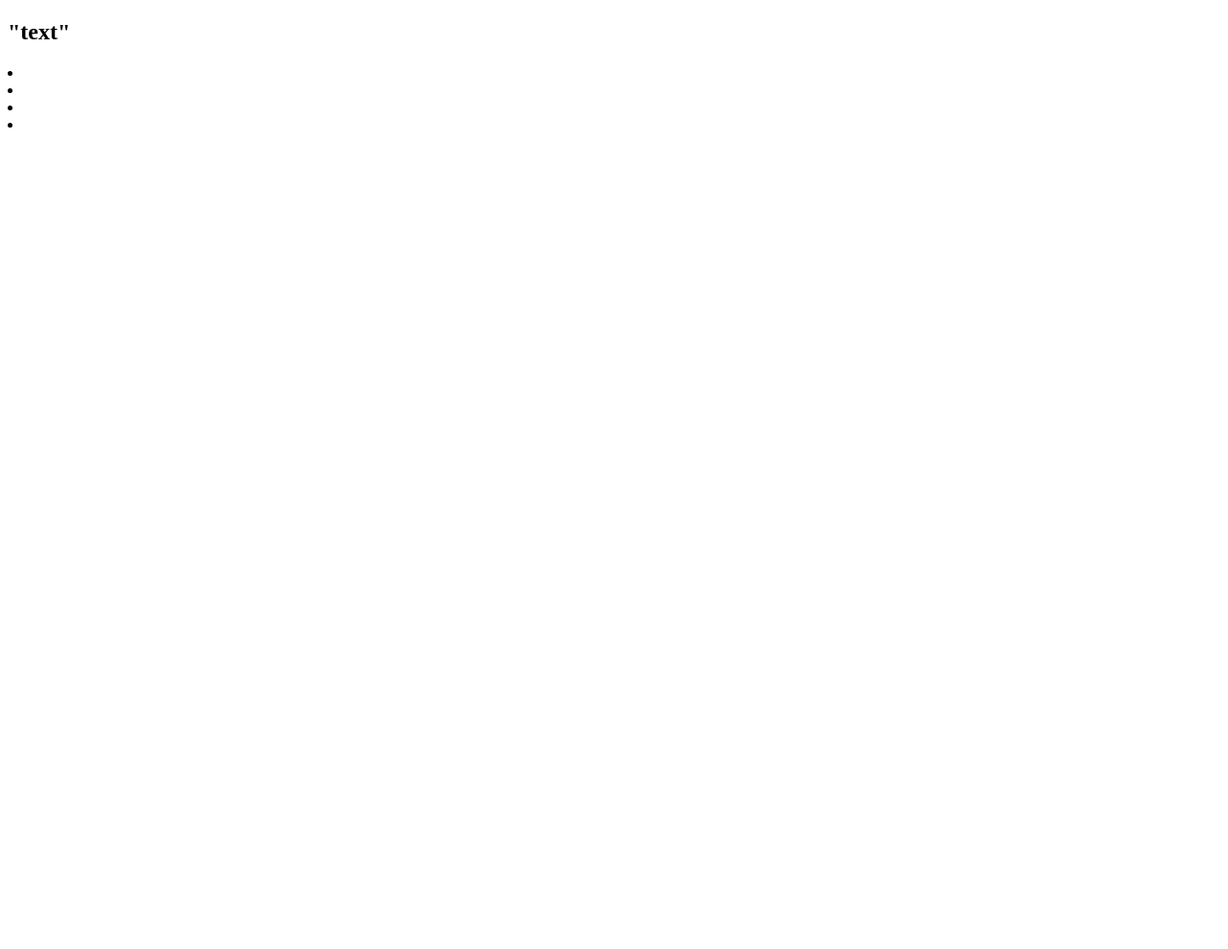
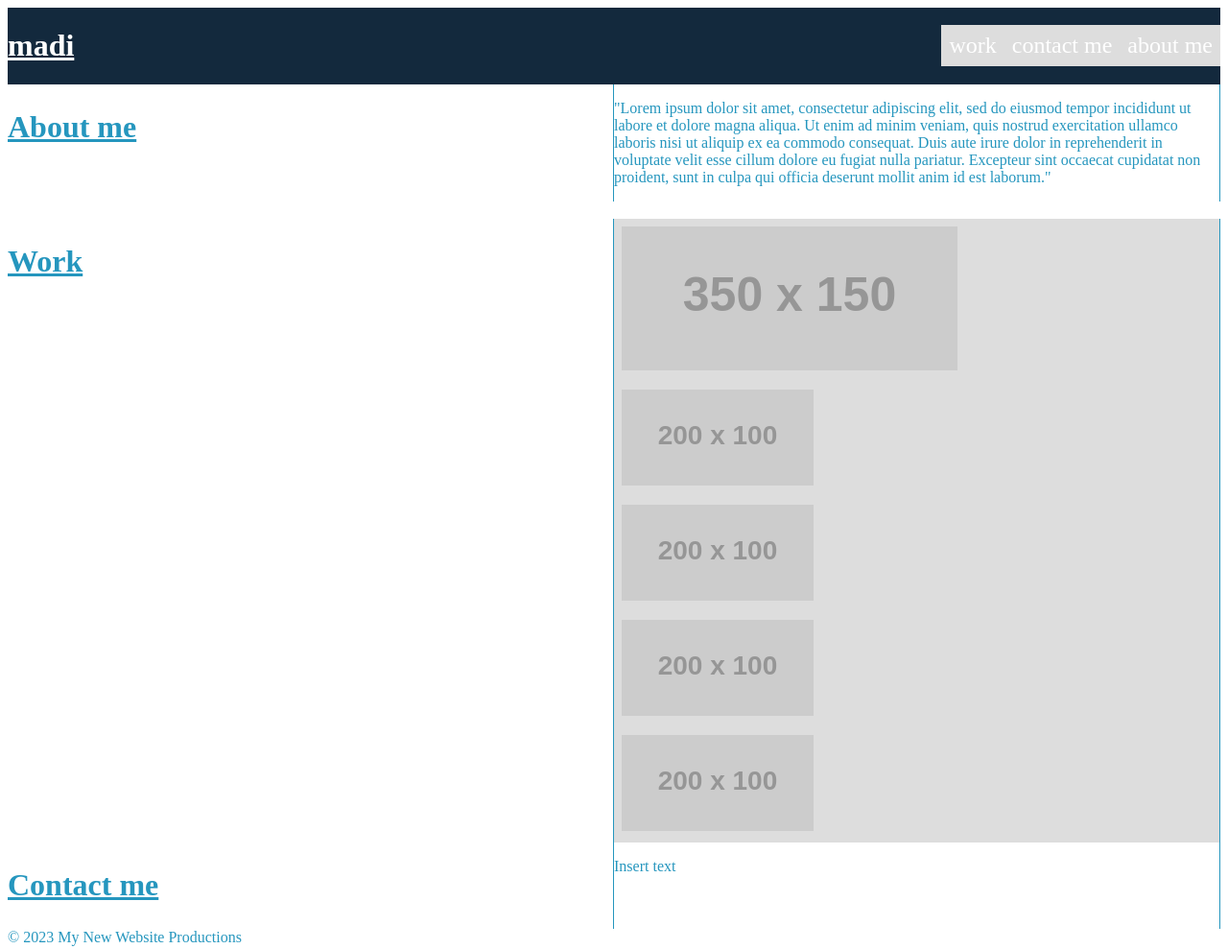
Before and after one commit to madischneider3/project-2, a plain HTML site: page index.html in a window 1280 px wide. Shown: the whole page at 96% size. Before the commit the page ends 800 px from the top, so only its background shows below. Drawn offline with Linux system fonts and the light colour scheme; placeholder pictures from the web are drawn by us.

Commit message:
Added styling and refining CSS

```diff
--- /dev/null
+++ b/assets/style.css
@@ -0,0 +1,61 @@
+
+body {
+  display: flex;
+  flex-direction: column;
+  color: #2596be;
+  background-color: white;
+
+}
+/* header */
+header {
+  display: flex;
+  justify-content: space-between;
+  align-items: center;
+  padding: 0%;
+  background-color: #13293d;
+  color: #fff;
+  border-color: whitesmoke;
+
+}
+
+/* Change font size of headings */
+h1 {
+  font-size: 200%;
+  float:left;
+  padding: 0;
+  border-color: whitesmoke;
+  text-decoration: underline;
+  justify-content: center;
+}
+
+ul {
+  list-style-type: none;
+  margin: 0;
+  padding: 0;
+}
+
+li {
+  float: right;
+  font-size: 150%
+}
+
+a {
+  display: block;
+  padding: 8px;
+  background-color: #dddddd;
+
+  align-items: center;
+}
+
+.p{
+  align-items: center;
+}
+
+.aboutme-container, .work-container, .contact-container {
+  display: flex
+
+}
+.aboutme-1, .work-1, .contact-1{
+  flex: 1;
+  border-right: solid 1px;
+}
--- a/index.html
+++ b/index.html
@@ -3,18 +3,72 @@
 
   <head>
     <meta charset="UTF-8">
-    <title>Hello HTML!</title>
+    <link rel="stylesheet" href="assets/style.css">
+    <meta name="viewport" content="width=device-width, initial-scale=1.0">
+    <title>Project 2</title>
   </head>
 
   <body>
-    <nav class = "header">
-      <h1>"text"</h1>
-      <nav>
-        <li><a></a></li>
-        <li><a></a></li>
-        <li><a></a></li>
-        <li><a></a></li>
 
-      </nav>
+  <header class="header">
+  <h1 class="h1">madi</h1>
+    <nav>
+      <ul>
+        <li><a>about me</a></li>
+        <li><a>contact me</a></li>
+        <li><a>work</a></li>
+      </ul>
+    </nav>
+  </header>
 
-</html>
+<section class="aboutme-container">
+  <div class="aboutme-1">
+    <h1>About me</h1>
+  </div>
+  <div class="aboutme-1">
+    <p>
+      "Lorem ipsum dolor sit amet, consectetur adipiscing elit,
+      sed do eiusmod tempor incididunt ut labore et dolore magna aliqua.
+      Ut enim ad minim veniam, quis nostrud exercitation ullamco laboris
+      nisi ut aliquip ex ea commodo consequat. Duis aute irure dolor in
+      reprehenderit in voluptate velit esse cillum dolore eu fugiat nulla
+      pariatur. Excepteur sint occaecat cupidatat non proident, sunt in culpa
+      qui officia deserunt mollit anim id est laborum."
+    </p>
+  </div>
+</section>
+<br>
+
+<section class="work-container">
+<div class="work-1">
+  <h1>Work</h1>
+</div>
+<div class="work-1">
+  <a href="https://placeholder.com"><img src="https://via.placeholder.com/350x150"></a>
+  <a href="https://placeholder.com"><img src="https://via.placeholder.com/200x100"></a>
+  <a href="https://placeholder.com"><img src="https://via.placeholder.com/200x100"></a>
+  <a href="https://placeholder.com"><img src="https://via.placeholder.com/200x100"></a>
+  <a href="https://placeholder.com"><img src="https://via.placeholder.com/200x100"></a>
+
+</div>
+</section>
+
+<section class="contact-container">
+<div class="contact-1">
+  <h1>Contact me</h1>
+</div>
+<div class="contact-1">
+  <p>Insert text</p>
+</div>
+
+
+
+
+
+</section>
+    <footer class="text-center">
+      © 2023 My New Website Productions
+    </footer>
+
+  </body>
+  </html>
```
Also changed, not shown: style.css (deleted), 1 other file.
